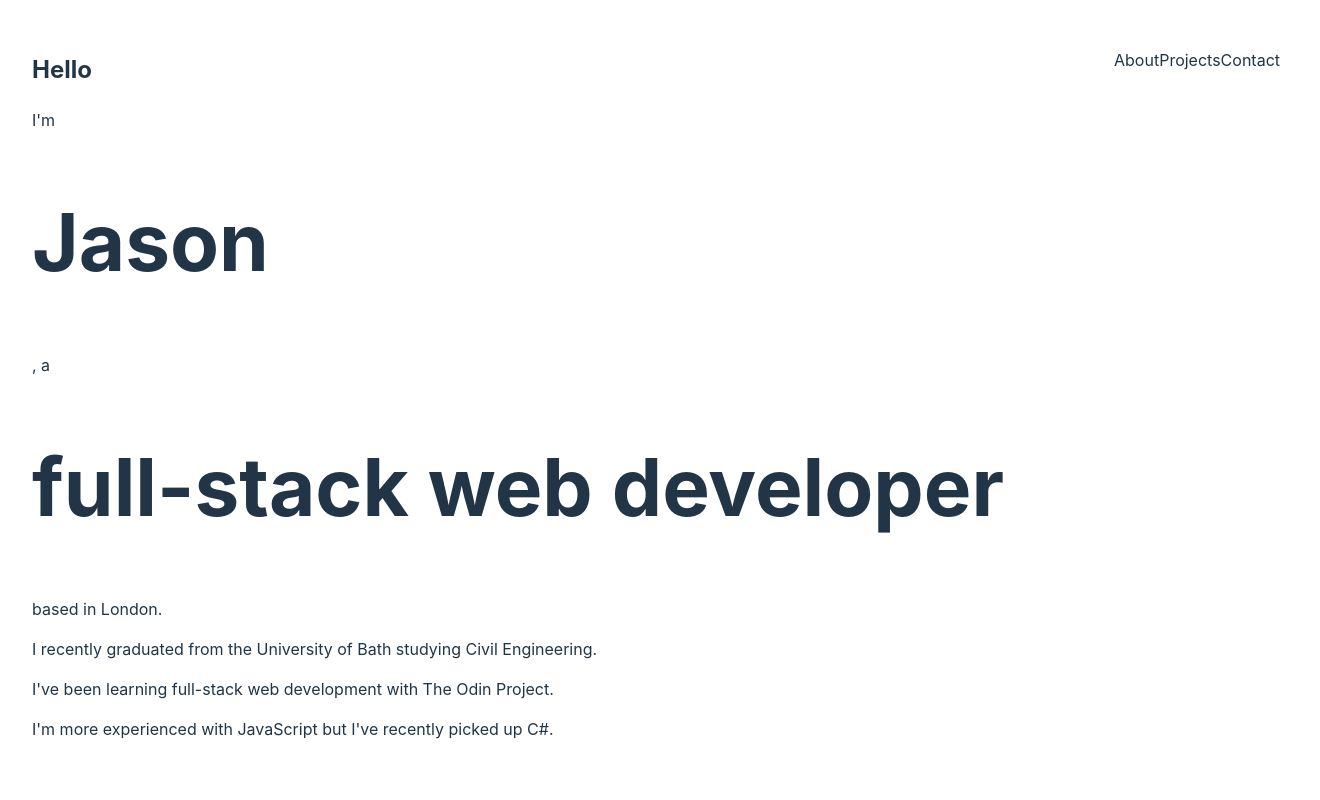
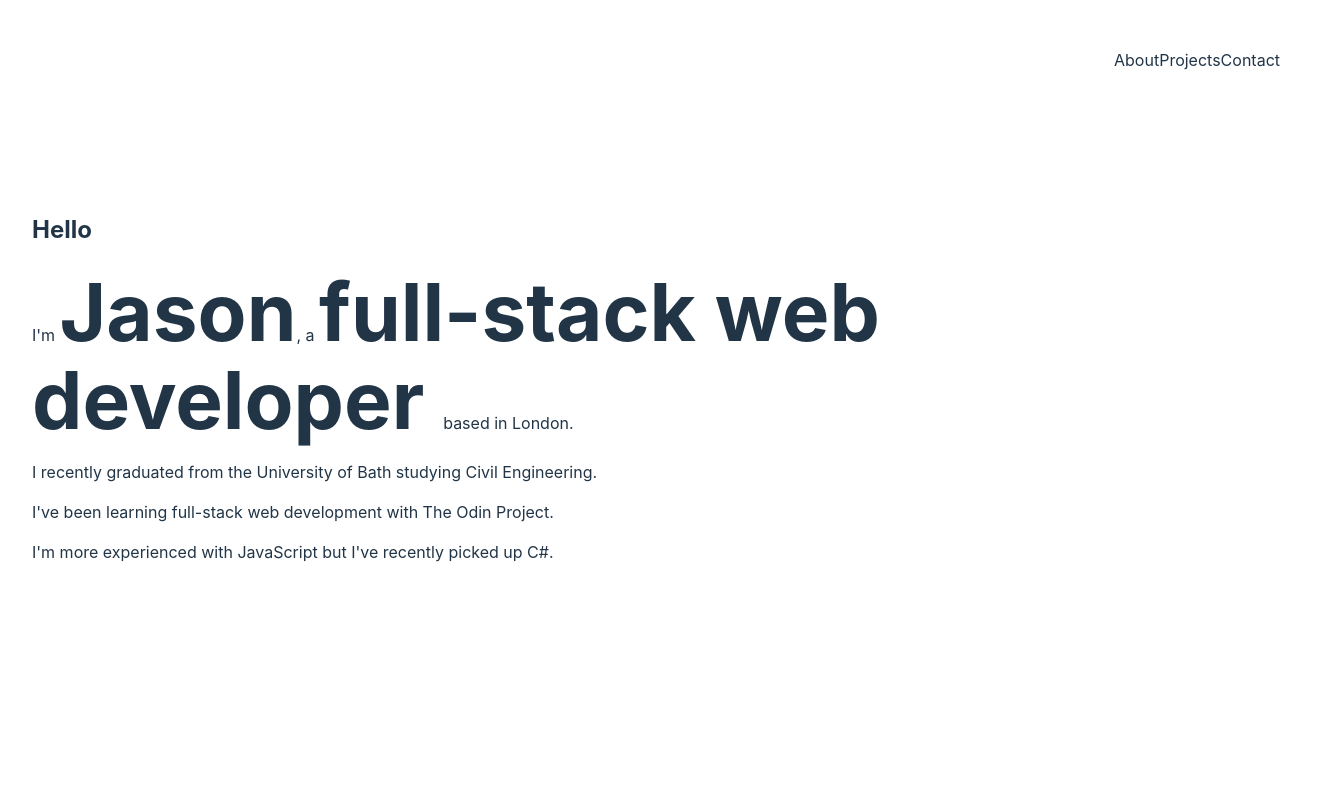
Before and after one commit to jasonHYLam/personal-portfolio-v2, a React (Vite) app: page / in a window 1280 px wide. Shown: the top 800 px of the page, 1320 px wide, since content can reach past the window. Built offline with nearby package versions, Linux system fonts and the light colour scheme; the HTML template or start-up script is replaced by a standard one.

Commit message:
Set box-sizing as border-box for all elements

```diff
--- a/src/components/introduction/introduction.module.css
+++ b/src/components/introduction/introduction.module.css
@@ -1,7 +1,9 @@
 .introduction {
   min-height: 100svh;
+  padding-top: 10rem;
 }
 
 .large {
   font-size: 5rem;
+  display: inline;
 }
--- a/src/index.css
+++ b/src/index.css
@@ -13,6 +13,11 @@
   text-rendering: optimizeLegibility;
   -webkit-font-smoothing: antialiased;
   -moz-osx-font-smoothing: grayscale;
+
+}
+
+body, * {
+  box-sizing: border-box;
 }
 
 a {
```
